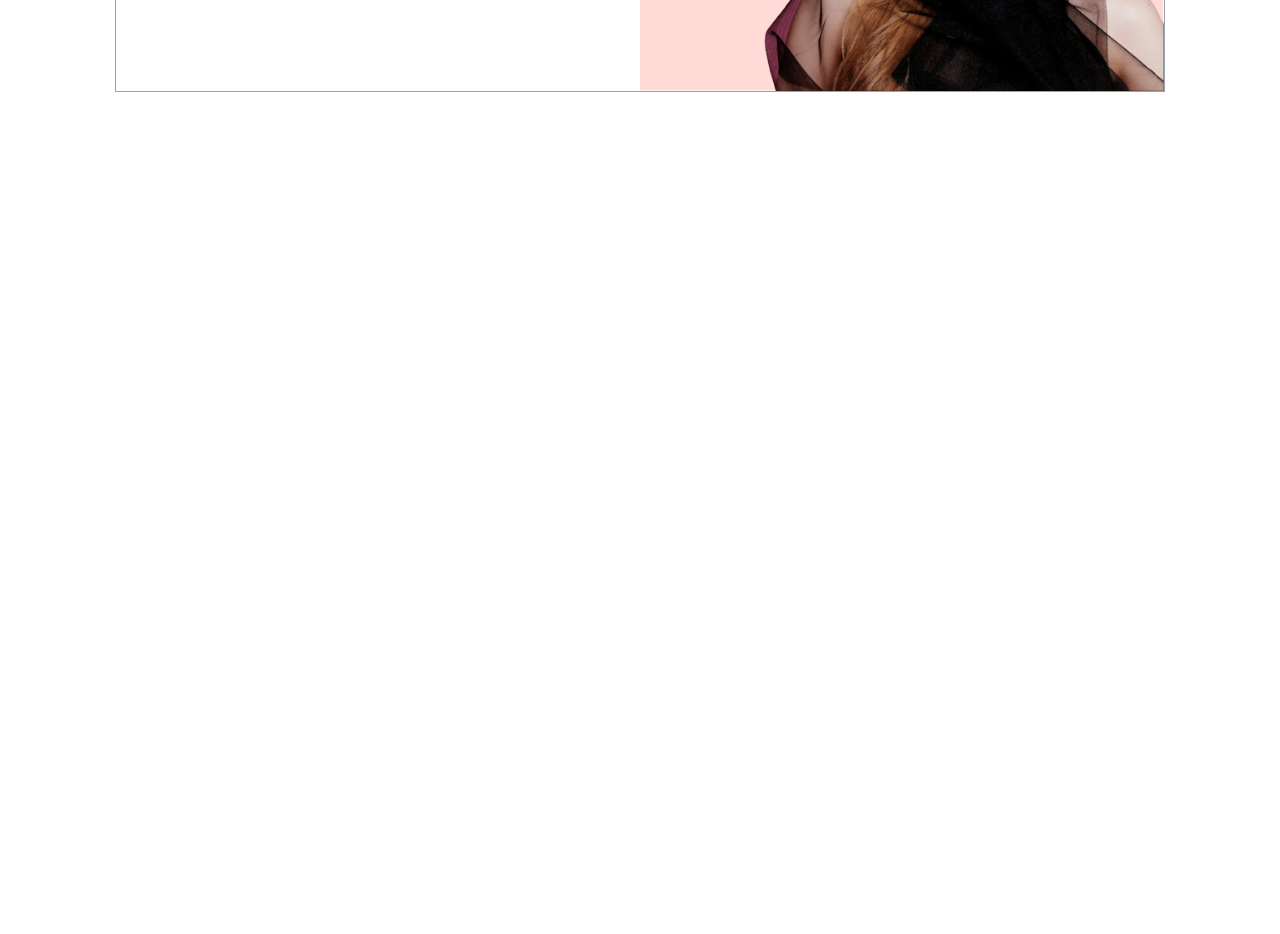
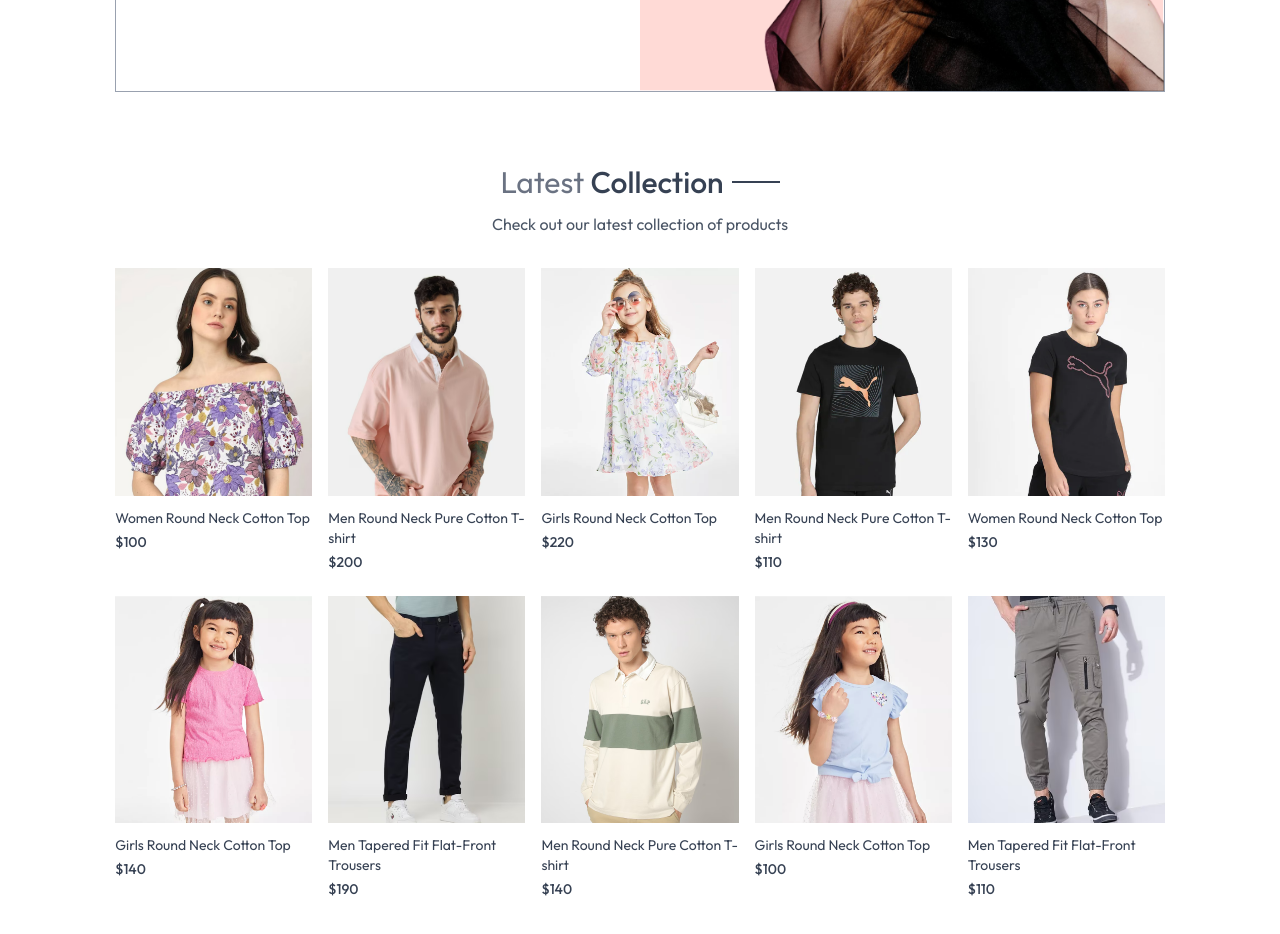
Before and after one commit to Mansurul1997/E-Commerce-App, a React (Vite) app: page / in a window 1280 px wide. Shown: the part 440-1374 px from the top of the page. Before the commit the page ends 800 px from the top, so only its background shows below. Built offline with nearby package versions, Linux system fonts and the light colour scheme.

Commit message:
add Latest Collection

```diff
--- /dev/null
+++ b/src/components/BestSeller.jsx
@@ -0,0 +1,11 @@
+import React from 'react';
+
+const BestSeller = () => {
+  return (
+    <div>
+
+    </div>
+  );
+}
+
+export default BestSeller;
--- /dev/null
+++ b/src/components/LatestCollection.jsx
@@ -0,0 +1,38 @@
+import React, { useContext, useEffect, useState } from 'react';
+import { ShopContext } from '../context/ShopContext';
+import Title from './Title';
+import ProductItem from './ProductItem';
+
+const LatestCollection = () => {
+
+    const { products } = useContext(ShopContext);
+    const [latestProducts,setLatestProducts] = useState([]);
+
+    useEffect(() => {
+        setLatestProducts(products.slice(0,10));
+    }, []);
+
+  return (
+    <div className='my-10'>
+      <div className='text-center py-8 text-3xl'>
+        <Title text1={'Latest'} text2={'Collection' } />
+        <p className='w-3/4 m-auto text-xs sm:text-sm md:text-base text-gray-600'>Check out our latest collection of products</p>
+      </div>
+
+      {/* Rendering Products */}
+      <div className='grid grid-cols-2 sm:grid-cols-3 md:grid-cols-4 lg:grid-cols-5 gap-4 gap-y-6'>
+        {latestProducts.map((item,index) => (
+          <ProductItem
+            key={index}
+            id={item._id}
+            image={item.image}
+            name={item.name}
+            price={item.price}
+          />
+        ))}
+      </div>
+    </div>
+  );
+}
+
+export default LatestCollection;
--- a/src/components/Navbar.jsx
+++ b/src/components/Navbar.jsx
@@ -8,7 +8,7 @@ const Navbar = () => {
 
   return (
     <div className='flex items-center justify-between py-5 font-medium'>
-        <img src={assets.logo} alt="Logo" />
+        <Link to='/'><img src={assets.logo} alt="Logo" /></Link>
         <ul className='hidden sm:flex gap-5 text-sm text-gray-700'>
         <NavLink to='/' className='flex flex-col items-center gap-1'>
             <p>HOME</p>
--- /dev/null
+++ b/src/components/ProductItem.jsx
@@ -0,0 +1,20 @@
+import React, { useContext } from 'react';
+import { ShopContext } from '../context/ShopContext';
+import { Link } from 'react-router-dom';
+
+const ProductItem = ({id,image,name,price}) => {
+
+    const {currency} = useContext(ShopContext);
+
+  return (
+    <Link to={`/product/${id}`} className='text-gray-700 cursor-pointer'>
+      <div className='overflow-hidden'>
+        <img className='hover:scale-110 transition ease-in-out' src={image[0]} alt="" />
+      </div>
+        <p className='text-sm pt-3 pb-1'>{name}</p>
+        <p className='text-sm font-medium'> {currency}{price}</p>
+    </Link>
+  );
+}
+
+export default ProductItem;
--- /dev/null
+++ b/src/components/Title.jsx
@@ -0,0 +1,12 @@
+import React from 'react';
+
+const Title = ({text1,text2}) => {
+  return (
+    <div className='inline-flex gap-2 items-center mb-3'>
+      <p className='text-gray-500'>{text1} <span className='text-gray-700 font-medium'>{text2}</span></p>
+      <p className='w-8 sm:w-12 h-[1px] sm:h-[2px] bg-gray-700'></p>
+    </div>
+  );
+}
+
+export default Title;
--- a/src/index.css
+++ b/src/index.css
@@ -15,3 +15,10 @@ a.active hr{
   font-weight: 400;
   font-style: normal;
 }
+
+@media (max-width: 640px) {
+  a.active{
+    background-color: black;
+    color: white;
+  }
+}
--- a/src/main.jsx
+++ b/src/main.jsx
@@ -3,9 +3,12 @@ import { createRoot } from 'react-dom/client'
 import './index.css'
 import App from './App.jsx'
 import { BrowserRouter } from 'react-router-dom'
+import ShopContextProvider from './context/ShopContext.jsx'
 
 createRoot(document.getElementById('root')).render(
   <BrowserRouter>
-    <App />
+    <ShopContextProvider>
+      <App />
+    </ShopContextProvider>
   </BrowserRouter>,
 )
--- a/src/pages/Home.jsx
+++ b/src/pages/Home.jsx
@@ -1,10 +1,12 @@
 import React from 'react';
 import Hero from '../components/Hero';
+import LatestCollection from '../components/LatestCollection';
 
 const Home = () => {
   return (
     <div>
       <Hero />
+      <LatestCollection />
     </div>
   );
 }
```
